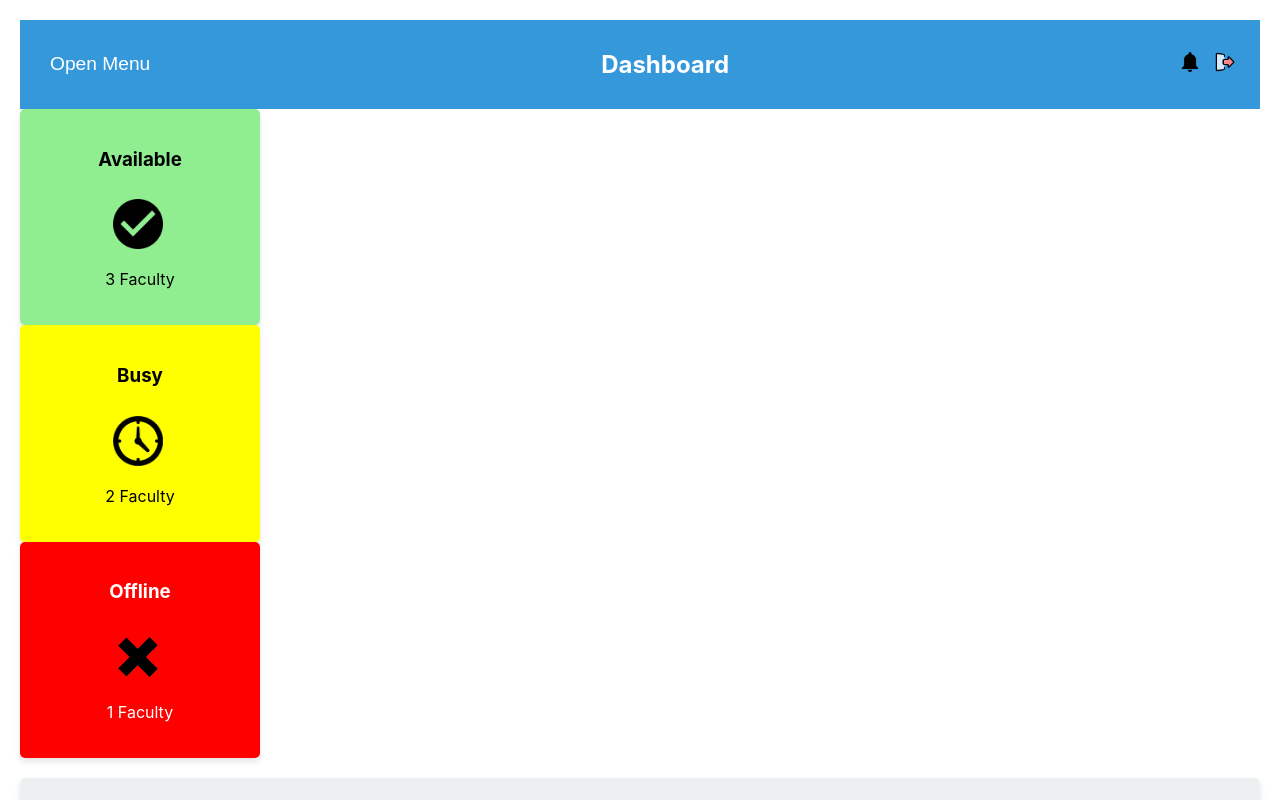
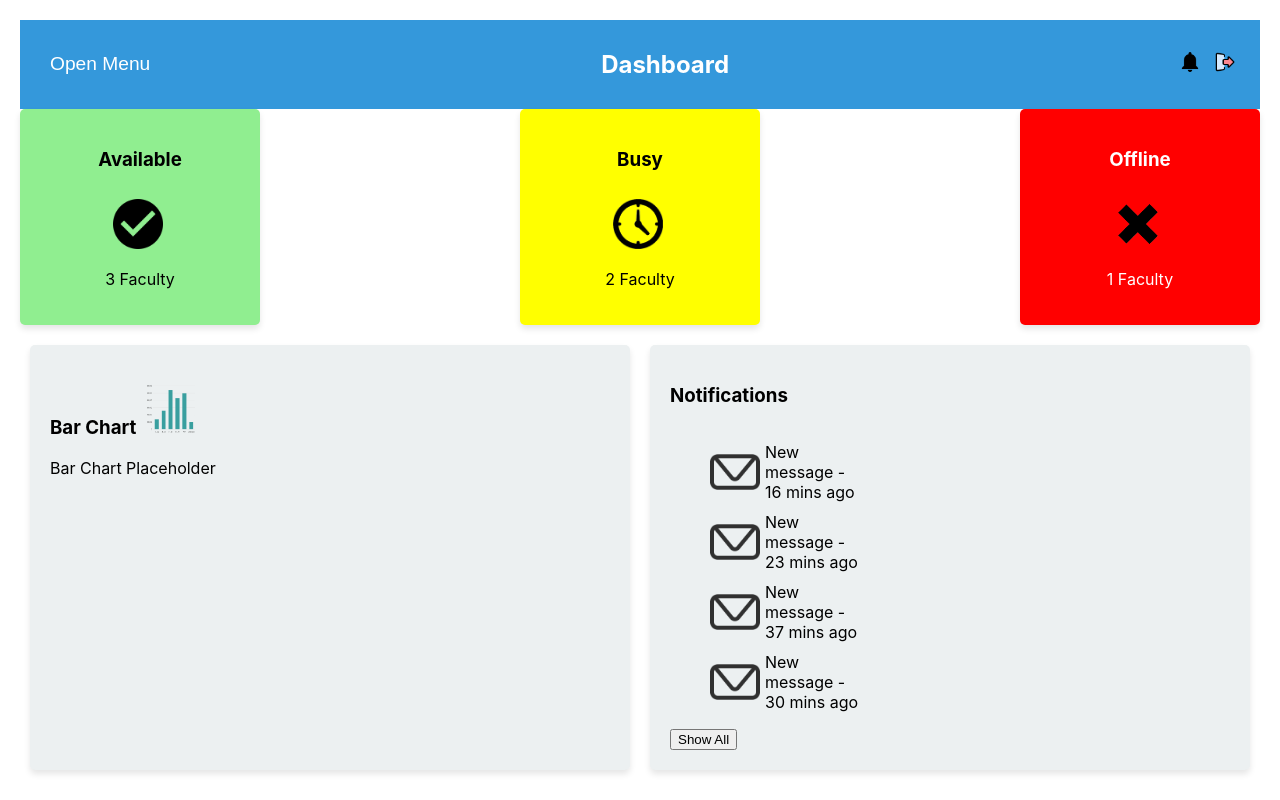
Before and after one commit to Ragheil/ANAA-SYS, a React (Create React App) app: page /dashboard in a window 1280 px wide. Shown: the top 800 px of the page. Built offline with nearby package versions, Linux system fonts and the light colour scheme.

Commit message:
row and columns for div

```diff
--- a/src/screens/Dashboard.js
+++ b/src/screens/Dashboard.js
@@ -64,6 +64,7 @@ const Dashboard = () => {
         {/* Dashboard Content */}
         <div className="dashboard-content">
           <div className="widget-container">
+            <div className="widget-container-three-columns">
               <div className="widget available">
                 <h3>Available</h3>
                 <img src={checkIcon} alt="Available" className="widget-icon small-icon" />
@@ -80,15 +81,18 @@ const Dashboard = () => {
                 <p>1 Faculty</p>
               </div>
             </div>
+          </div>
 
+          {/* Chart and Notifications in One Row, Two Columns */}
+          <div className="chart-notifications-container">
             <div className="chart-container">
               <h3>Bar Chart <img src={barGraphIcon} alt="Bar Graph" className="chart-icon small-icon" /></h3>
               <div className="bar-chart">Bar Chart Placeholder</div>
             </div>
-
             <div className="notifications-container">
               <h3>Notifications</h3>
               <div className="notifications-list">
+                <div className="notifications-two-column">
                   <ul>
                     <li><img src={messageIcon} alt="Message" className="message-icon small-icon" /> New message - 16 mins ago</li>
                     <li><img src={messageIcon} alt="Message" className="message-icon small-icon" /> New message - 23 mins ago</li>
@@ -96,7 +100,9 @@ const Dashboard = () => {
                     <li><img src={messageIcon} alt="Message" className="message-icon small-icon" /> New message - 30 mins ago</li>
                   </ul>
                 </div>
+              </div>
               <button>Show All</button>
+            </div>
           </div>
         </div>
       </div>
--- a/src/styles/Dashboard.css
+++ b/src/styles/Dashboard.css
@@ -91,12 +91,14 @@
   cursor: pointer;
 }
 
-/* Widgets */
-.dashboard-widgets {
+/* Widget Container */
+.widget-container-three-columns {
   display: flex;
+  justify-content: space-between;
   gap: 20px;
 }
 
+/* Widget */
 .widget {
   padding: 20px;
   background: #ecf0f1;
@@ -125,11 +127,23 @@
   margin-top: 10px;
 }
 
+/* Chart and Notifications Container - One Row, Two Columns */
+.chart-notifications-container {
+  display: flex;
+  justify-content: space-between;
+  margin-top: 20px;
+}
+
+.chart-container,
+.notifications-container {
+  flex: 1;
+  margin: 0 10px;
+}
+
 /* Chart Container */
 .chart-container {
-  margin-top: 20px;
+  background-color: #ecf0f1;
   padding: 20px;
-  background-color: #ecf0f1;
   border-radius: 5px;
   box-shadow: 0 4px 6px rgba(0, 0, 0, 0.1);
 }
@@ -141,20 +155,26 @@
   margin-left: 5px;
 }
 
-/* Notifications */
+/* Notifications Container */
 .notifications-container {
-  margin-top: 20px;
+  background-color: #ecf0f1;
   padding: 20px;
-  background-color: #ecf0f1;
   border-radius: 5px;
   box-shadow: 0 4px 6px rgba(0, 0, 0, 0.1);
 }
 
-.notifications-list ul {
-  list-style-type: none;
-  padding: 0;
+/* Notifications List */
+.notifications-list {
+  display: flex;
+  flex-wrap: wrap;
+  gap: 20px;
 }
 
+.notifications-two-column ul {
+  width: 48%;
+}
+
+/* Notification Items */
 .notifications-list li {
   display: flex;
   align-items: center;
@@ -198,4 +218,8 @@
     width: 14px;
     height: 14px;
   }
+
+  .chart-notifications-container {
+    flex-direction: column;
+  }
 }
```
Lines whose indentation alone changed are shown as unchanged.
